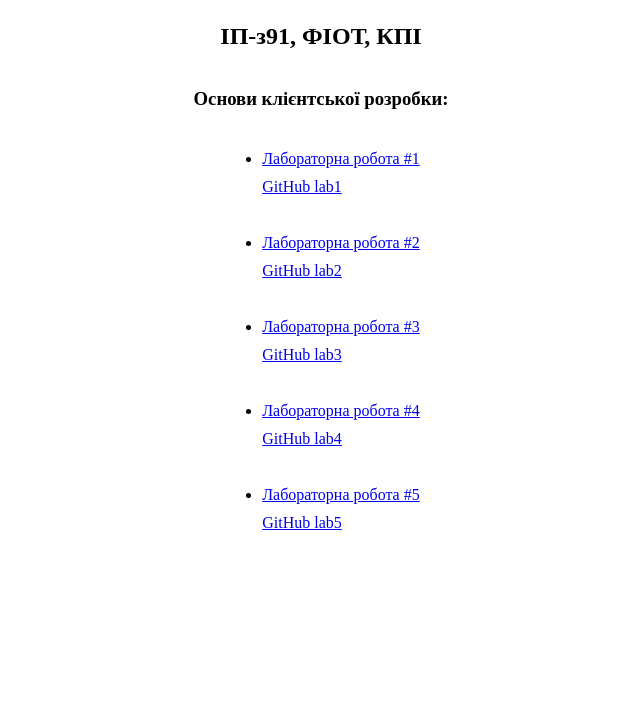
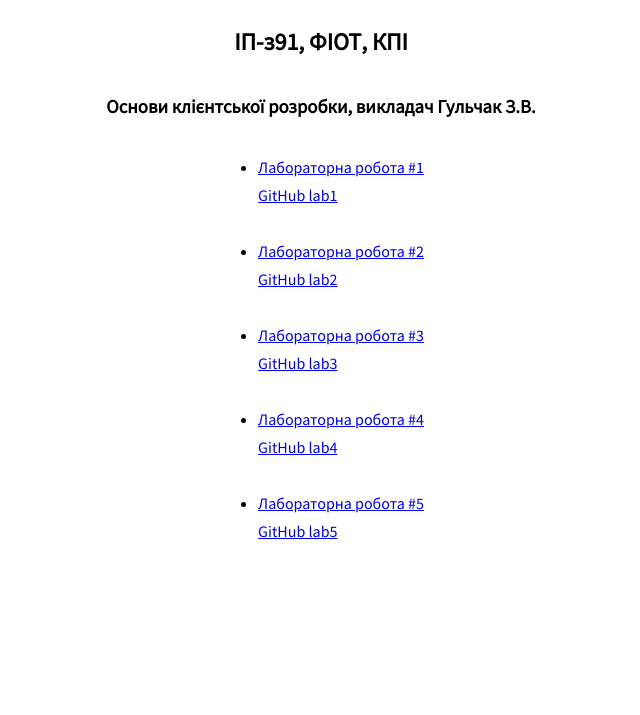
Before and after one commit to nikitabubriak/nikitabubriak.github.io, a plain HTML site: page index.html in a window 1280 px wide. Shown: the part 85-800 px from the top of the page, without its empty margins (319-959 px from the left). Drawn offline with Linux system fonts and the light colour scheme.

Commit message:
Update index.html

```diff
--- a/index.html
+++ b/index.html
@@ -7,11 +7,11 @@
     <link rel = "stylesheet" href = "https://fonts.googleapis.com/css2?family=Source+Sans+Pro&display=swap">
 </head>
 
-<body>
+<body style = "font-family: 'Source Sans Pro', sans-serif;">
     <main style = "display: flex; flex-direction: column; align-items: center;">
         <h1>Бубряк Микита</h1>
         <h2>ІП-з91, ФІОТ, КПІ</h2>
-        <h3>Основи клієнтської розробки:</h3>
+        <h3>Основи клієнтської розробки, викладач Гульчак З.В.</h3>
         <nav class = "menu">
             <ul class = "menu-list" style = "line-height: 28px;">
                 <li class = "menu-item">
```
